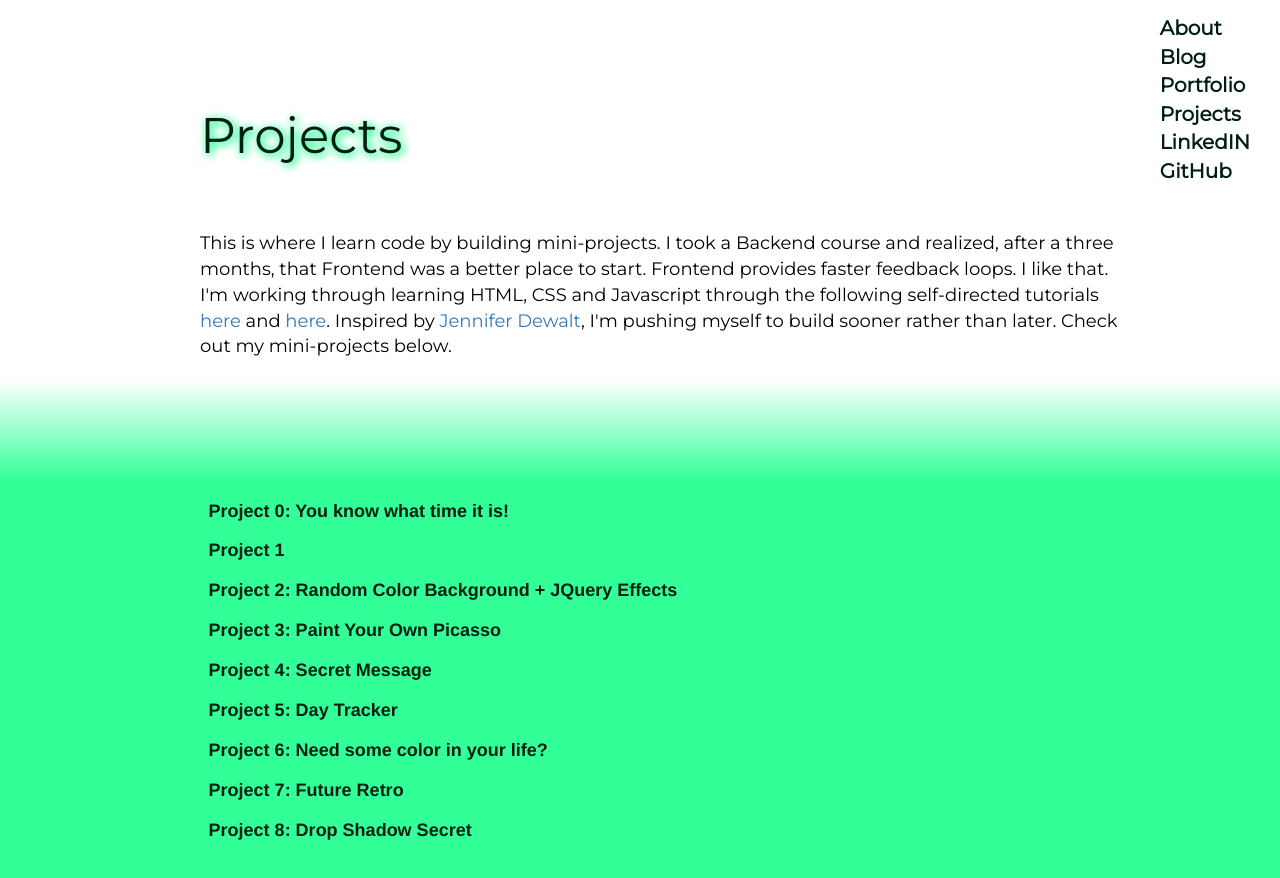
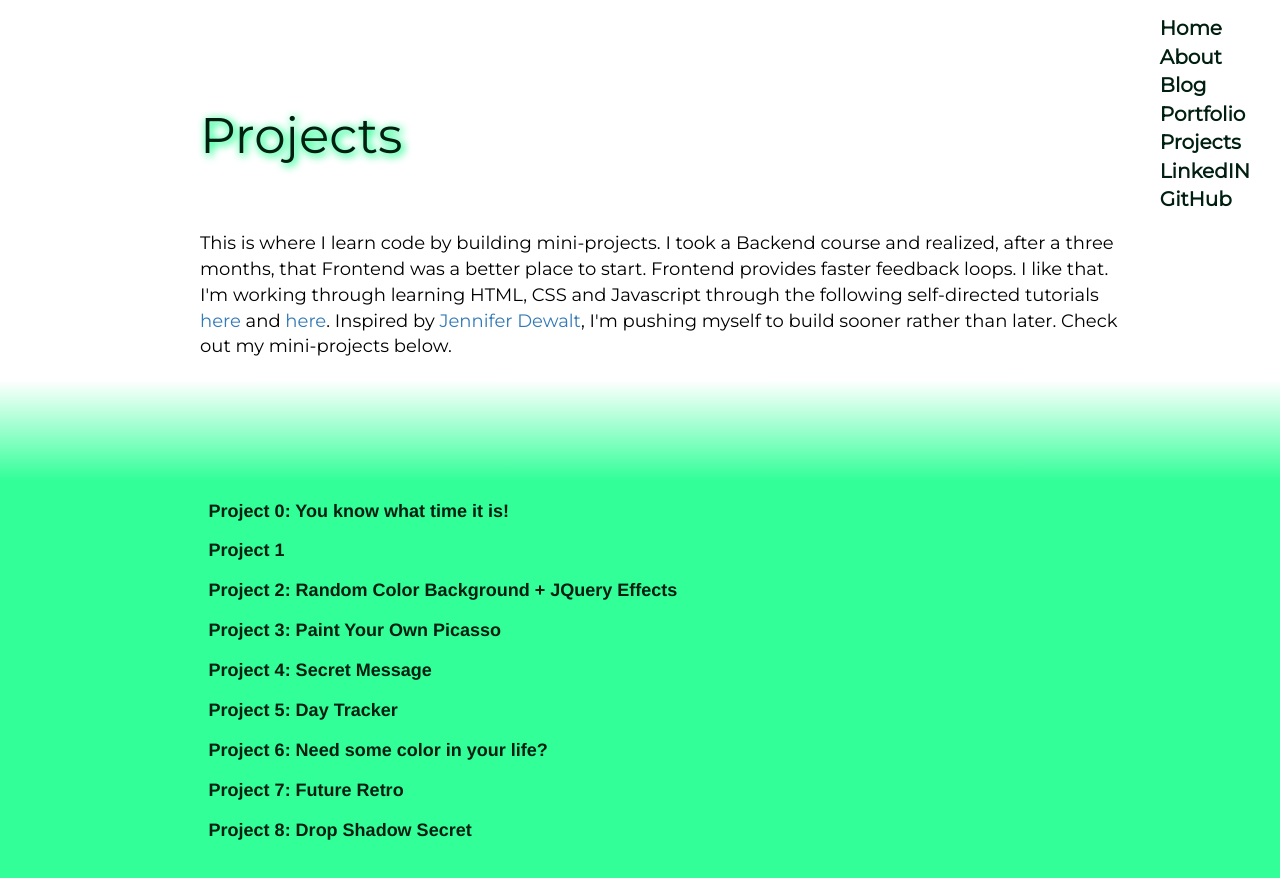
Before and after one commit to PaulApivat/projects, a plain HTML site: page index.html in a window 1280 px wide. Drawn offline with nearby package versions, Linux system fonts and the light colour scheme; a web font is replaced by a local one.

Commit message:
add home link

```diff
--- a/index.html
+++ b/index.html
@@ -19,6 +19,7 @@
 	<body>
 			<div class="navigation">
 					<ul class="pull-right">
+						<li ><a href="http://paulapivat.github.io/"><div class="nav">Home</div></a></li>
 						<li ><a href="#"><div class="nav">About</div></a></li>
 						<li ><a href="http://paulapivat.github.io/blog/"><div class="nav">Blog</div></a></li>
 						<li ><a href="http://paulapivat.github.io/portfolio/"><div class="nav">Portfolio</div></a></li>
```
